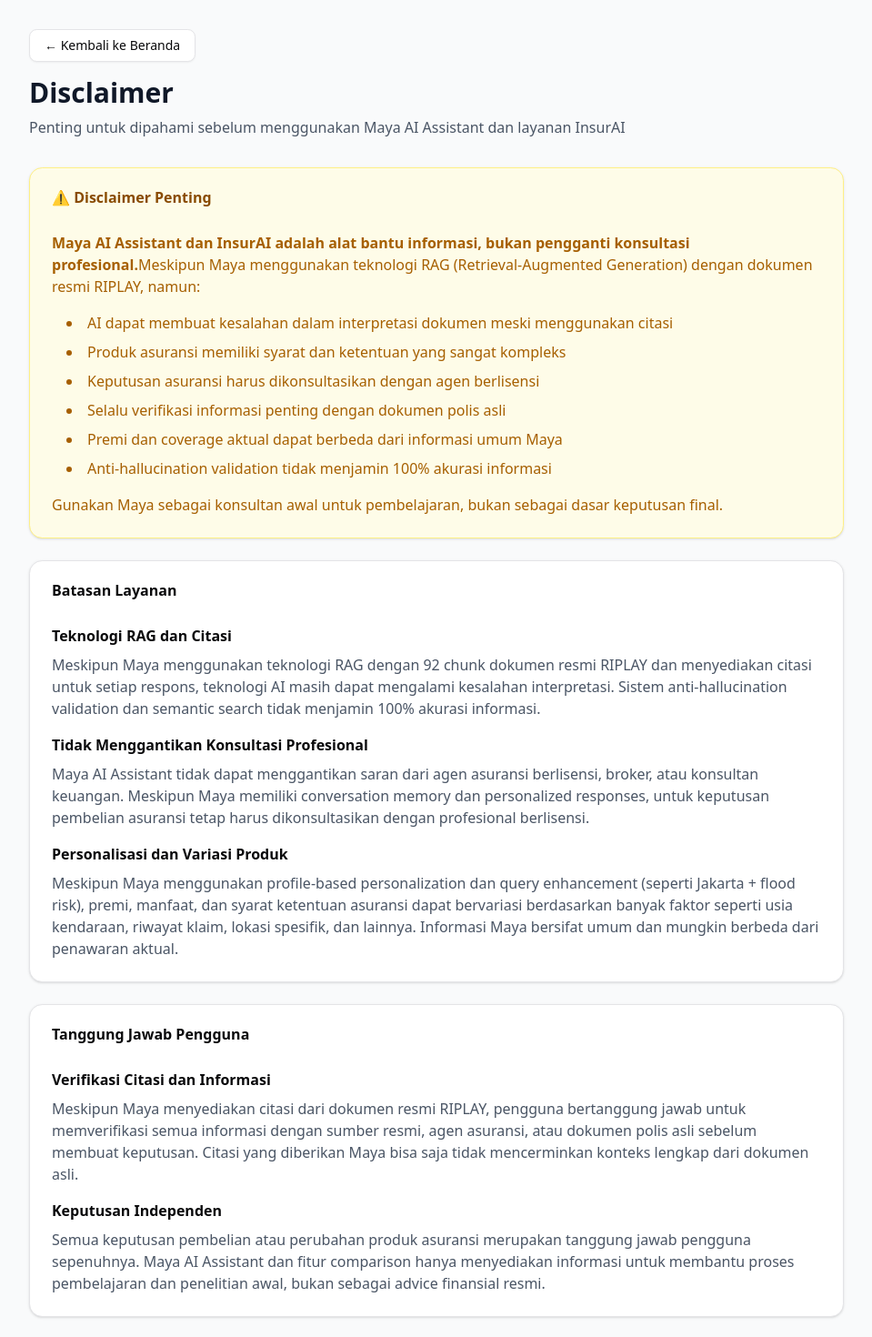
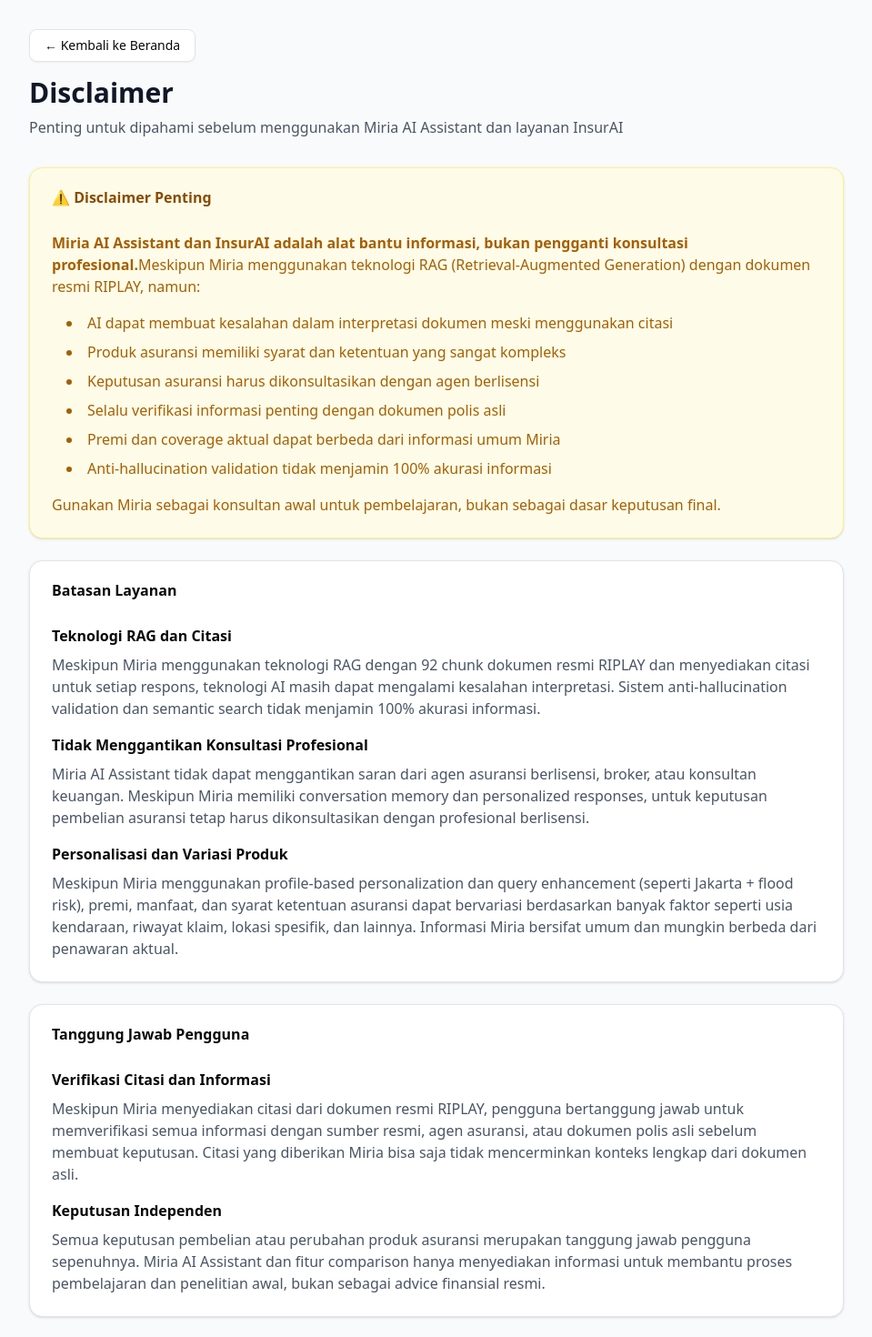
Before and after one commit to limglenaldin/ai-insurance-agent, a Next.js app: page /disclaimer in a window 1280 px wide. Shown: the top 1470 px of the page at 91% size, without its empty margins (160-1119 px from the left). Built offline with nearby package versions, Linux system fonts and the light colour scheme.

Commit message:
chore: change persona name

```diff
--- a/app/chat/page.tsx
+++ b/app/chat/page.tsx
@@ -126,7 +126,7 @@
         {/* Template Questions */}
         <div className="p-4">
           <div className="mb-4">
-            <h3 className="text-gray-300 text-sm font-medium mb-3">Tanya Maya</h3>
+            <h3 className="text-gray-300 text-sm font-medium mb-3">Tanya Miria</h3>
             <div className="space-y-2 mb-4">
               {quickTemplates.map((template, index) => (
                 <Button
@@ -176,7 +176,7 @@
                 </div>
                 <div>
                   <h1 className="text-lg font-semibold text-gray-900 dark:text-white">
-                    Chat dengan Maya
+                    Chat dengan Miria
                   </h1>
                   <p className="text-sm text-gray-600 dark:text-gray-300">
                     Asisten asuransi yang ramah dan berpengalaman
@@ -197,7 +197,7 @@
                   <span className="text-white font-bold text-2xl">M</span>
                 </div>
                 <h2 className="text-2xl font-semibold text-gray-900 dark:text-white mb-3">
-                  Halo! Saya Maya 👋
+                  Halo! Saya Miria 👋
                 </h2>
                 <p className="text-gray-600 dark:text-gray-300 mb-6 leading-relaxed">
                   Saya adalah asisten asuransi yang siap membantu Anda memahami produk asuransi dengan penjelasan yang mudah dipahami. Saya akan selalu memberikan informasi yang akurat berdasarkan dokumen resmi.
@@ -294,7 +294,7 @@
               <Input
                 value={inputMessage}
                 onChange={(e) => setInputMessage(e.target.value)}
-                placeholder="Tanya Maya tentang asuransi..."
+                placeholder="Tanya Miria tentang asuransi..."
                 onKeyDown={(e) => e.key === "Enter" && !isLoading && handleSendMessage()}
                 disabled={isLoading}
                 className="flex-1"
--- a/app/disclaimer/page.tsx
+++ b/app/disclaimer/page.tsx
@@ -17,7 +17,7 @@
               Disclaimer
             </h1>
             <p className="text-gray-600 dark:text-gray-300">
-              Penting untuk dipahami sebelum menggunakan Maya AI Assistant dan layanan InsurAI
+              Penting untuk dipahami sebelum menggunakan Miria AI Assistant dan layanan InsurAI
             </p>
           </div>
 
@@ -30,19 +30,19 @@
               </CardHeader>
               <CardContent className="text-yellow-700 dark:text-yellow-300 space-y-4">
                 <p>
-                  <strong>Maya AI Assistant dan InsurAI adalah alat bantu informasi, bukan pengganti konsultasi profesional.</strong>
-                  Meskipun Maya menggunakan teknologi RAG (Retrieval-Augmented Generation) dengan dokumen resmi RIPLAY, namun:
+                  <strong>Miria AI Assistant dan InsurAI adalah alat bantu informasi, bukan pengganti konsultasi profesional.</strong>
+                  Meskipun Miria menggunakan teknologi RAG (Retrieval-Augmented Generation) dengan dokumen resmi RIPLAY, namun:
                 </p>
                 <ul className="list-disc list-inside space-y-2 ml-4">
                   <li>AI dapat membuat kesalahan dalam interpretasi dokumen meski menggunakan citasi</li>
                   <li>Produk asuransi memiliki syarat dan ketentuan yang sangat kompleks</li>
                   <li>Keputusan asuransi harus dikonsultasikan dengan agen berlisensi</li>
                   <li>Selalu verifikasi informasi penting dengan dokumen polis asli</li>
-                  <li>Premi dan coverage aktual dapat berbeda dari informasi umum Maya</li>
+                  <li>Premi dan coverage aktual dapat berbeda dari informasi umum Miria</li>
                   <li>Anti-hallucination validation tidak menjamin 100% akurasi informasi</li>
                 </ul>
                 <p className="font-medium">
-                  Gunakan Maya sebagai konsultan awal untuk pembelajaran, bukan sebagai dasar keputusan final.
+                  Gunakan Miria sebagai konsultan awal untuk pembelajaran, bukan sebagai dasar keputusan final.
                 </p>
               </CardContent>
             </Card>
@@ -55,7 +55,7 @@
                 <div>
                   <h3 className="font-semibold mb-2">Teknologi RAG dan Citasi</h3>
                   <p className="text-gray-600 dark:text-gray-400">
-                    Meskipun Maya menggunakan teknologi RAG dengan 92 chunk dokumen resmi RIPLAY dan
+                    Meskipun Miria menggunakan teknologi RAG dengan 92 chunk dokumen resmi RIPLAY dan
                     menyediakan citasi untuk setiap respons, teknologi AI masih dapat mengalami kesalahan
                     interpretasi. Sistem anti-hallucination validation dan semantic search tidak menjamin
                     100% akurasi informasi.
@@ -65,8 +65,8 @@
                 <div>
                   <h3 className="font-semibold mb-2">Tidak Menggantikan Konsultasi Profesional</h3>
                   <p className="text-gray-600 dark:text-gray-400">
-                    Maya AI Assistant tidak dapat menggantikan saran dari agen asuransi berlisensi, broker,
-                    atau konsultan keuangan. Meskipun Maya memiliki conversation memory dan personalized responses,
+                    Miria AI Assistant tidak dapat menggantikan saran dari agen asuransi berlisensi, broker,
+                    atau konsultan keuangan. Meskipun Miria memiliki conversation memory dan personalized responses,
                     untuk keputusan pembelian asuransi tetap harus dikonsultasikan dengan profesional berlisensi.
                   </p>
                 </div>
@@ -74,10 +74,10 @@
                 <div>
                   <h3 className="font-semibold mb-2">Personalisasi dan Variasi Produk</h3>
                   <p className="text-gray-600 dark:text-gray-400">
-                    Meskipun Maya menggunakan profile-based personalization dan query enhancement
+                    Meskipun Miria menggunakan profile-based personalization dan query enhancement
                     (seperti Jakarta + flood risk), premi, manfaat, dan syarat ketentuan asuransi dapat
                     bervariasi berdasarkan banyak faktor seperti usia kendaraan, riwayat klaim, lokasi
-                    spesifik, dan lainnya. Informasi Maya bersifat umum dan mungkin berbeda dari penawaran aktual.
+                    spesifik, dan lainnya. Informasi Miria bersifat umum dan mungkin berbeda dari penawaran aktual.
                   </p>
                 </div>
               </CardContent>
@@ -91,9 +91,9 @@
                 <div>
                   <h3 className="font-semibold mb-2">Verifikasi Citasi dan Informasi</h3>
                   <p className="text-gray-600 dark:text-gray-400">
-                    Meskipun Maya menyediakan citasi dari dokumen resmi RIPLAY, pengguna bertanggung jawab
+                    Meskipun Miria menyediakan citasi dari dokumen resmi RIPLAY, pengguna bertanggung jawab
                     untuk memverifikasi semua informasi dengan sumber resmi, agen asuransi, atau dokumen
-                    polis asli sebelum membuat keputusan. Citasi yang diberikan Maya bisa saja tidak
+                    polis asli sebelum membuat keputusan. Citasi yang diberikan Miria bisa saja tidak
                     mencerminkan konteks lengkap dari dokumen asli.
                   </p>
                 </div>
@@ -102,7 +102,7 @@
                   <h3 className="font-semibold mb-2">Keputusan Independen</h3>
                   <p className="text-gray-600 dark:text-gray-400">
                     Semua keputusan pembelian atau perubahan produk asuransi merupakan tanggung jawab
-                    pengguna sepenuhnya. Maya AI Assistant dan fitur comparison hanya menyediakan informasi
+                    pengguna sepenuhnya. Miria AI Assistant dan fitur comparison hanya menyediakan informasi
                     untuk membantu proses pembelajaran dan penelitian awal, bukan sebagai advice finansial resmi.
                   </p>
                 </div>
--- a/components/disclaimer-footer.tsx
+++ b/components/disclaimer-footer.tsx
@@ -13,7 +13,7 @@
             <span className="font-bold text-lg">InsurAI</span>
           </div>
           <p className="text-sm text-gray-600 dark:text-gray-400 max-w-2xl mx-auto">
-            Maya adalah asisten asuransi bertenaga AI yang memberikan informasi berdasarkan dokumen resmi
+            Miria adalah asisten asuransi bertenaga AI yang memberikan informasi berdasarkan dokumen resmi
             dengan sitasi yang akurat dan perlindungan privasi penuh.
           </p>
         </div>
@@ -22,7 +22,7 @@
 
         <div className="flex flex-col md:flex-row justify-between items-center text-sm text-gray-600 dark:text-gray-400">
           <div>
-            <p>© 2024 Maya by InsurAI.</p>
+            <p>© 2024 Miria by InsurAI.</p>
           </div>
           <div className="mt-4 md:mt-0 flex flex-col md:flex-row items-center gap-4">
             <div className="flex items-center gap-4">
--- a/lib/constants.ts
+++ b/lib/constants.ts
@@ -32,14 +32,14 @@
   { value: "delivery", label: "Kurir/Delivery" },
 ];
 
-// Quick Templates for Chat with Maya
+// Quick Templates for Chat with Miria
 export const quickTemplates = [
-  "Halo Maya, saya baru mau beli asuransi mobil. Bisa jelaskan produk yang cocok untuk saya?",
-  "Maya, apa saja perlindungan yang ada dalam asuransi comprehensive?",
-  "Maya, kalau mobil saya kena banjir, bagaimana cara klaimnya?",
-  "Bisa tolong jelaskan perbedaan antara TLO dan Comprehensive, Maya?",
-  "Maya, berapa lama biasanya proses klaim asuransi kendaraan?",
-  "Untuk area Jakarta yang sering banjir, asuransi mana yang paling cocok Maya?",
-  "Maya, bagaimana cara menghitung premi asuransi untuk mobil tahun 2020?",
-  "Maya, apa saja manfaat tambahan dari asuransi kendaraan bermotor?",
+  "Halo Miria, saya baru mau beli asuransi mobil. Bisa jelaskan produk yang cocok untuk saya?",
+  "Miria, apa saja perlindungan yang ada dalam asuransi comprehensive?",
+  "Miria, kalau mobil saya kena banjir, bagaimana cara klaimnya?",
+  "Bisa tolong jelaskan perbedaan antara TLO dan Comprehensive, Miria?",
+  "Miria, berapa lama biasanya proses klaim asuransi kendaraan?",
+  "Untuk area Jakarta yang sering banjir, asuransi mana yang paling cocok Miria?",
+  "Miria, bagaimana cara menghitung premi asuransi untuk mobil tahun 2020?",
+  "Miria, apa saja manfaat tambahan dari asuransi kendaraan bermotor?",
 ];
```
Also changed, not shown: app/api/chat/route.ts (+5 -5 lines), app/page.tsx (+12 -12 lines), app/privacy/page.tsx (+6 -6 lines), 2 other files (tests, documents, lock files or other folders).
